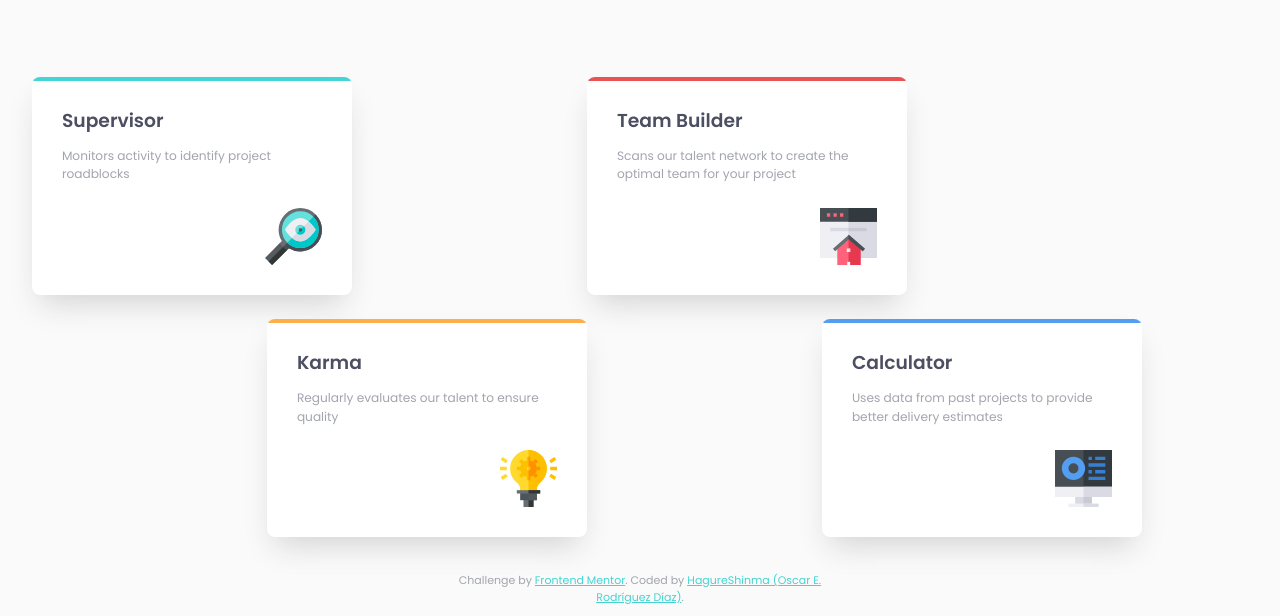
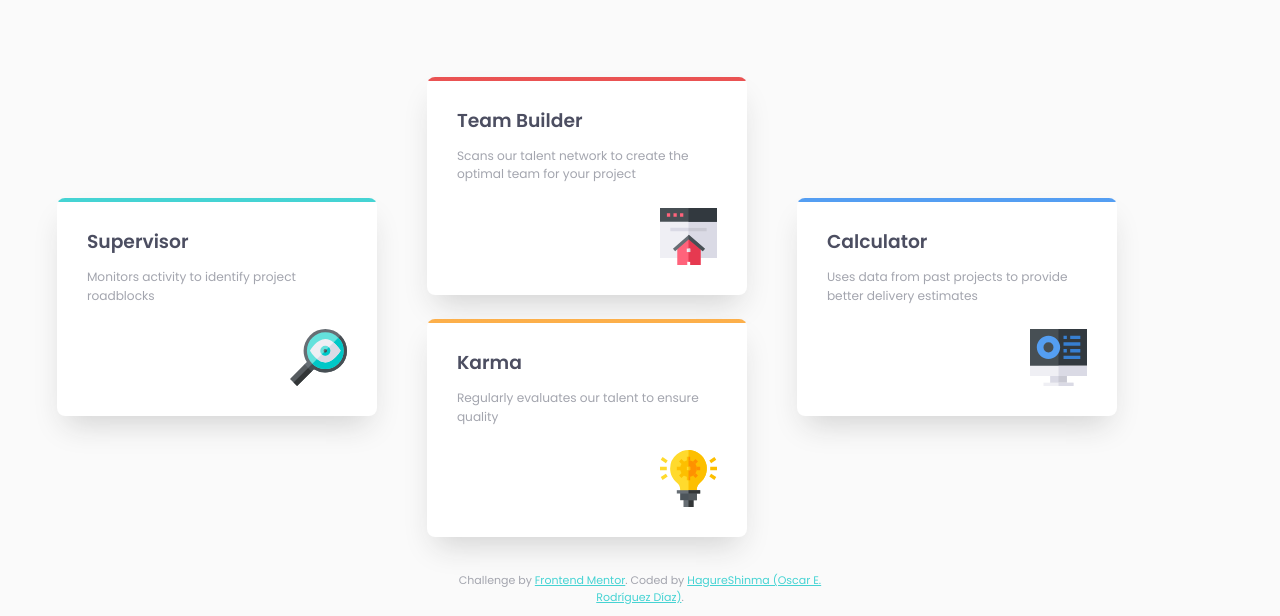
Before and after one commit to hagureshinma/four-card-feature-section-master, a plain HTML site: page index.html in a window 1280 px wide. Shown: the part 260-876 px from the top of the page. Drawn offline with Linux system fonts and the light colour scheme.

Commit message:
Media queries desktop.

```diff
--- a/css/_media-queries.scss
+++ b/css/_media-queries.scss
@@ -6,6 +6,8 @@
     .ul-grid{
         display: grid;
         grid-template-columns: 1fr 1fr;
+        max-width: 49.375rem;
+        margin-left: auto;
 
         & :nth-child(1), :nth-child(2){
             // justify-self: start;
@@ -23,3 +25,33 @@
         margin-right: initial;
     }
 }
+
+@media (min-width: 1000px){
+
+    .ul-grid{
+        max-width: 100%;
+        grid-template-columns: repeat(3, 1fr);
+        grid-template-rows: repeat(6, auto);
+
+        & li{
+            place-self: center !important;
+        }
+    }
+
+    .li--grid-position1{
+        grid-area: 2 / 1 / 4 / 1;
+    }
+
+    .li--grid-position2{
+        grid-area: 1 / 2 / 3 / 2;
+    }
+
+    .li--grid-position3{
+        grid-area: 3 / 2 / 6 / 2;
+    }
+
+    .li--grid-position4{
+        grid-area: 2 / 3 / 4 / 3;
+    }
+
+}
--- a/index.html
+++ b/index.html
@@ -29,7 +29,7 @@
 
     <ul class="ul-grid">
 
-      <li>
+      <li class="li--grid-position1">
         <div class="card card--flair-cyan">
           <div>
             <h3>Supervisor</h3>
@@ -39,7 +39,7 @@
         </div>
       </li>
 
-      <li>
+      <li class="li--grid-position2">
         <div class="card card--flair-red">
           <div>
             <h3>Team Builder</h3>
@@ -49,7 +49,7 @@
         </div>
       </li>
 
-      <li>
+      <li class="li--grid-position3">
         <div class="card card--flair-orange">
           <div>
             <h3>Karma</h3>
@@ -59,7 +59,7 @@
         </div>
       </li>
 
-      <li>
+      <li class="li--grid-position4">
         <div class="card card--flair-blue">
           <div>
             <h3>Calculator</h3>
```
Also changed, not shown: css/styles.css, 1 other file.
